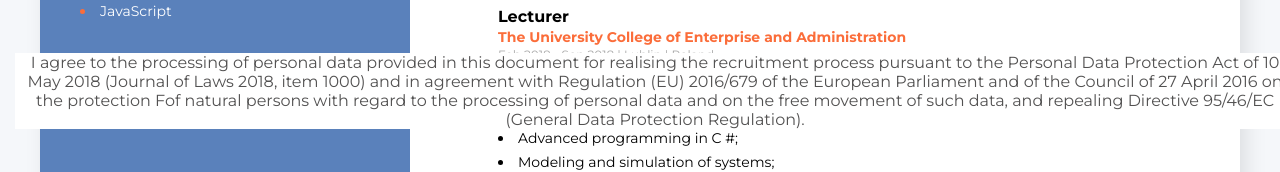
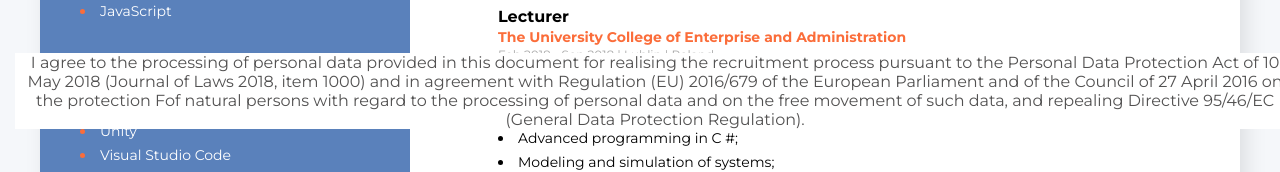
Before and after one commit to Art3usz/CV_In_HTML_2022, a plain HTML site: page index.html in a window 1280 px wide. Shown: the part 667-839 px from the top of the page. Drawn offline with Linux system fonts and the light colour scheme.

Commit message:
unpdate stcure of website

```diff
--- a/index.html
+++ b/index.html
@@ -26,6 +26,7 @@
             </div>
             <div class="contact-block" id="contacts"></div>
             <div class="skills-block" id="techSkills"> </div>
+            <div class="skills-block" id="toolsSkills"> </div>
             <div class="skills-block" id="softSkills"> </div>
             <div class="skills-block" id="language"> </div>
             <script src="scripts/asideBarScript.js" onload="getContacts()"></script>
```
